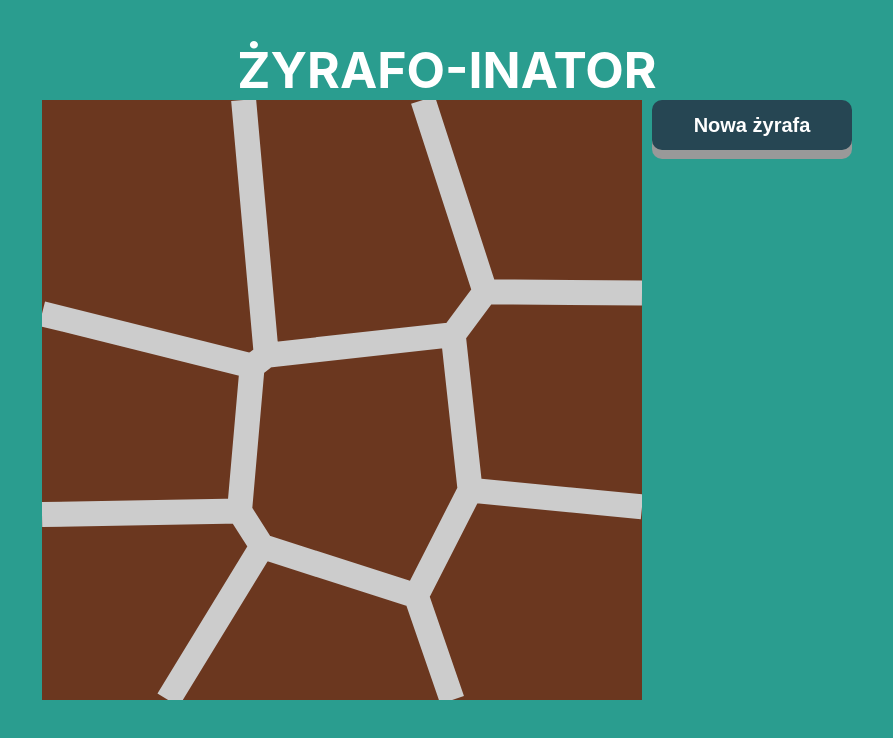
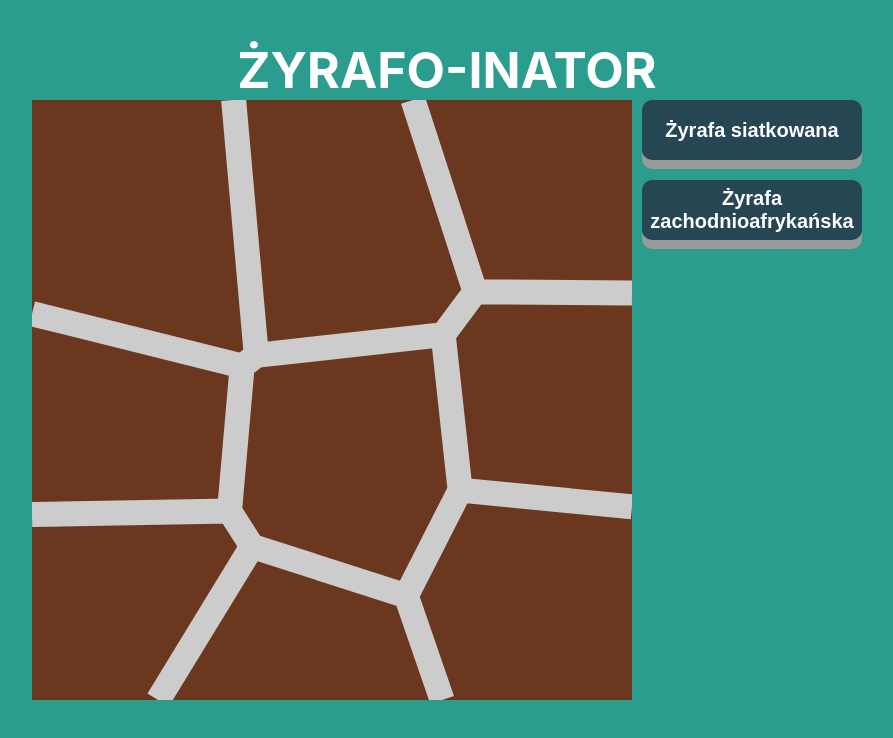
Before and after one commit to krzysiuwu/zyrafo-inator, a React (Create React App) app: page / in a window 1280 px wide. Shown: the top 738 px of the page, without its empty margins (193-1086 px from the left). Built offline with nearby package versions, Linux system fonts and the light colour scheme.

Commit message:
feat: pass species id to voronoi generator

```diff
--- a/src/App.jsx
+++ b/src/App.jsx
@@ -11,16 +11,22 @@ const useForceUpdate = () => {
 
 function App() {
 	const [forceUpdate, forceUpdateValue] = useForceUpdate()
+	let [species, setSpecies] = useState(0)
 
-	const onClickHandler = e => {
+	const onClickHandler = props => {
+		setSpecies(species = props)
 		forceUpdate()
 	}
+
 	return (
 		<div className="App">
 			<header className="App-header">ŻYRAFO-INATOR</header>
 			<main className="Container">
-				<Giraffe key={forceUpdateValue}/>
-				<button type="button" className="Button" onClick={onClickHandler} >Nowa żyrafa</button>
+				<Giraffe key={forceUpdateValue} species={species} />
+				<div className="ButtonList">
+					<button type="button" className="Button" onClick={() => onClickHandler(0)} >Żyrafa siatkowana</button>
+					<button type="button" className="Button"  >Żyrafa zachodnioafrykańska</button>
+				</div>
 			</main>
 		</div>
 	);
--- a/src/components/Giraffe.jsx
+++ b/src/components/Giraffe.jsx
@@ -1,7 +1,7 @@
 import Voronoi from "../voronoi"
 
-function Giraffe (){
-    var svg = Voronoi()
+function Giraffe (props) {
+    var svg = Voronoi(props.species)
     return (
         <svg dangerouslySetInnerHTML={{__html: svg.innerHTML}} className="ddd" />
     )
--- a/src/styles/App.css
+++ b/src/styles/App.css
@@ -23,9 +23,10 @@
 }
 
 .Button {
-	height: 50px;
-	width: 200px;
+	height: 60px;
+	width: 220px;
 	margin-left: 10px;
+	margin-bottom: 20px;
 	font-weight: bold;
 	font-size: 20px;
 	background-color: #264653;
@@ -46,6 +47,11 @@
 	transform: translateY(4px);
 }
 
+.ButtonList {
+	display: flex;
+	flex-direction: column;
+}
+
 .ddd {
 	width: 600px;
 	height: 600px;
```
